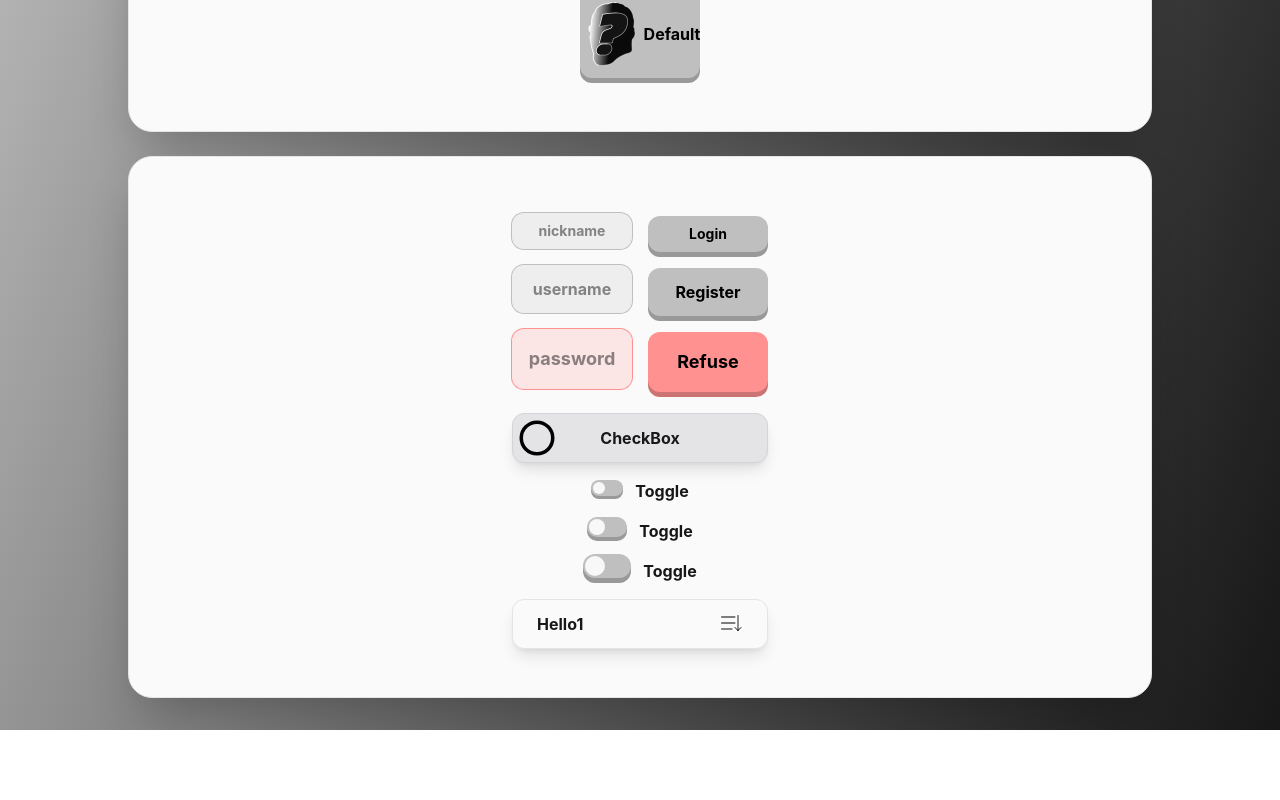
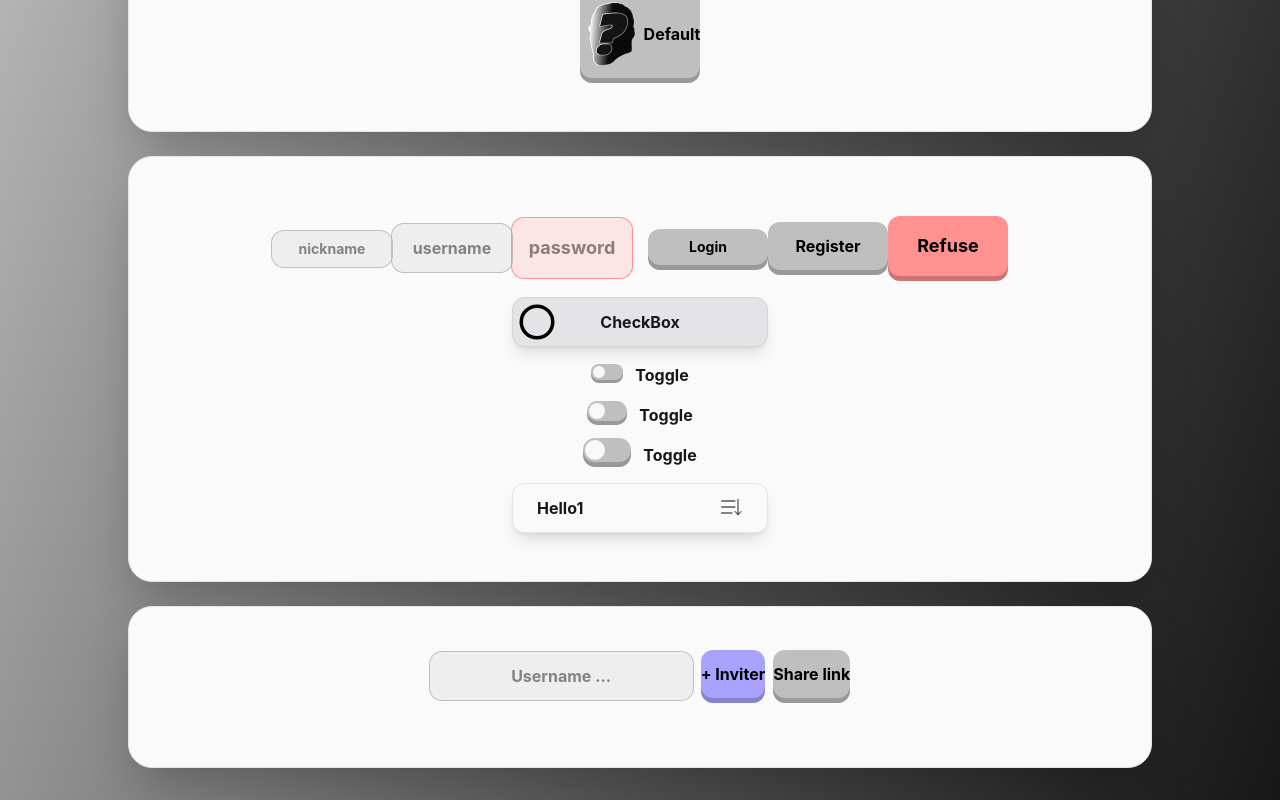
Before and after one commit to Franky2201/chadscendence, a React (Vite) app in the folder apps/frontend/: page /art in a window 1280 px wide. Shown: the part 1546-2346 px from the top of the page. Before the commit the page ends 2276 px from the top, so only its background shows below. Built offline with nearby package versions, Linux system fonts and the light colour scheme; no server answers.

Commit message:
fix : Input offset compared to Button

```diff
--- a/apps/frontend/src/components/ui/Input.tsx
+++ b/apps/frontend/src/components/ui/Input.tsx
@@ -56,7 +56,7 @@ export function Input({
   const inputClasses = [
     commonClasses,
     'relative inline-flex items-center justify-center bg-[color:var(--color-red)\
-	ring-1 focus-visible:ring-offset-3 focus-visible:ring-2 \
+	ring-1 focus-visible:ring-offset-3 focus-visible:ring-2 translate-y-[-3px]\
 	active:scale-95 transition-transform duration-100 ease-in-out select-none',
     colorClasses[color],
     sizeClasses[size],
--- a/apps/frontend/src/pages/Art.tsx
+++ b/apps/frontend/src/pages/Art.tsx
@@ -77,8 +77,8 @@ function App() {
           </Button>
         </Card>
         <Card className="flex w-full flex-col items-center text-center">
-          <div className="inline-flex items-center justify-center">
-            <div className="flex flex-col mr-2">
+          <div className="flex">
+            <div className="flex-col mr-2">
               <Input
                 placeholder="nickname"
                 className="w-30"
@@ -93,7 +93,7 @@ function App() {
                 color="red"
               ></Input>
             </div>
-            <div className="flex flex-col ml-2">
+            <div className="flex-col ml-2">
               <Button buttonClassName="mt-4" className="w-30" size="small">
                 Login
               </Button>
@@ -120,6 +120,13 @@ function App() {
             <option value="Hello3">Hello3</option>
           </Select>
         </Card>
+        <Card className="flex w-full flex-col items-center text-center">
+          <div className="flex gap-2 mb-4">
+            <Input type="text" placeholder="Username ..." />
+            <Button color="violet">+ Inviter</Button>
+            <Button color="grey">Share link</Button>
+          </div>
+        </Card>
       </div>
     </Window>
   );
```
